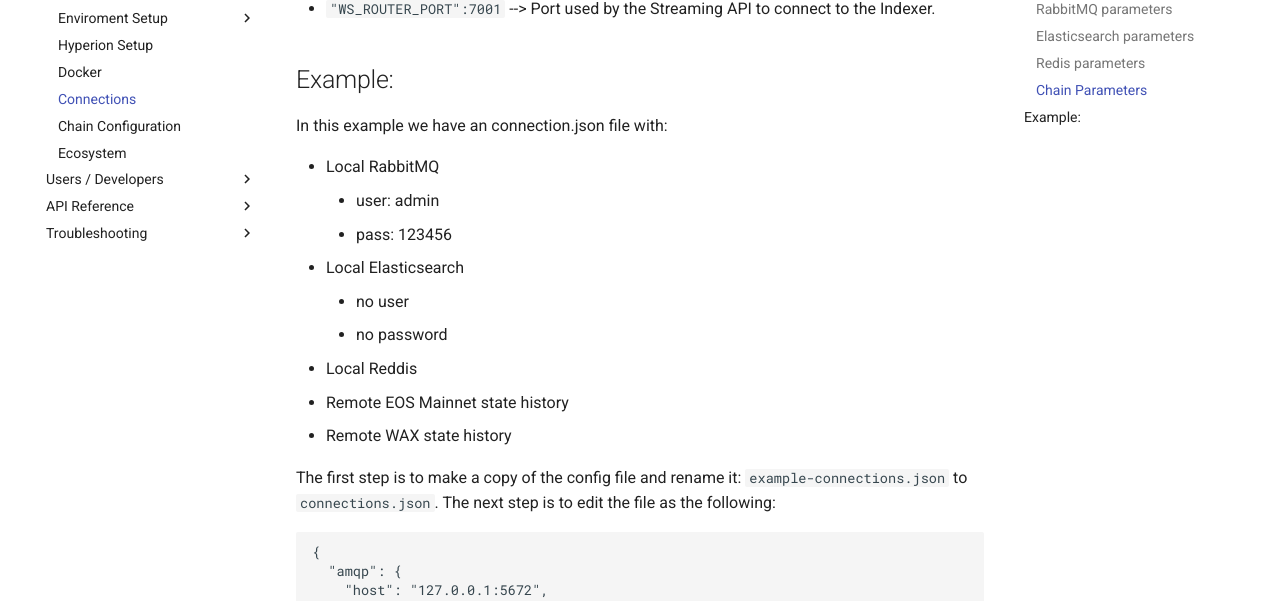
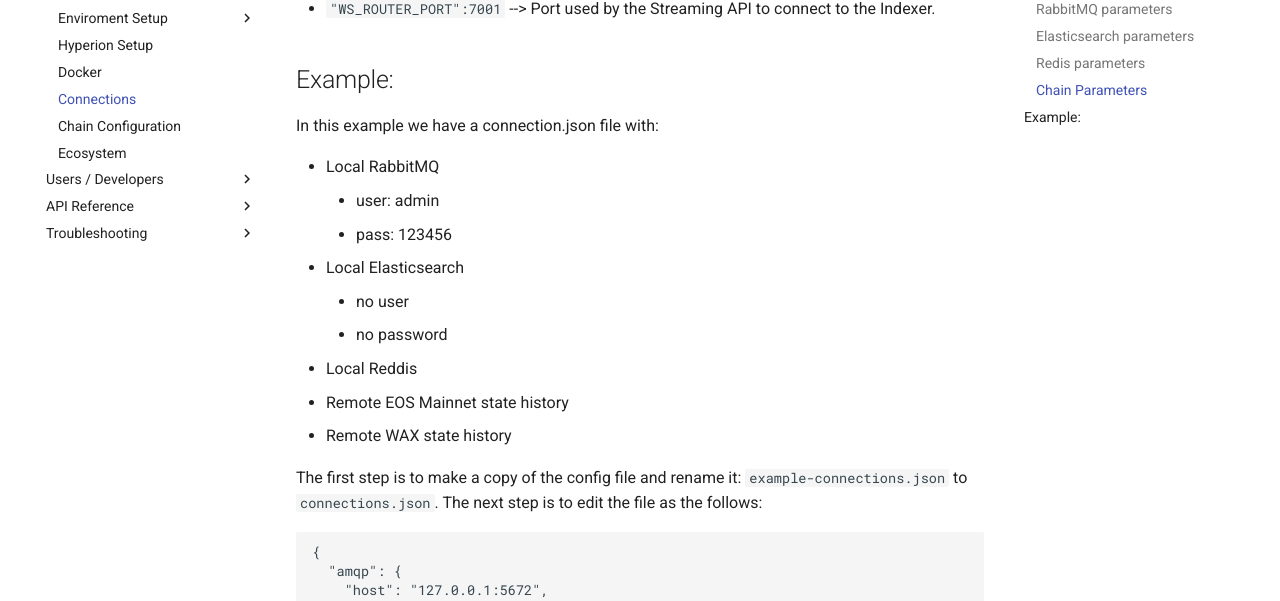
Before and after one commit to eosrio/hyperion-docs, an MkDocs documentation site: the page built from docs/connections.md, in a window 1280 px wide and 900 px high, scrolled down 943 px. Shown: the part 144-745 px from the top of the window. Built offline with MkDocs 1.6.1 and Material for MkDocs 9.7.7, drawn with Linux system fonts in a browser that asks for light colours; comment, search, counter and statistics services are not loaded.

Commit message:
Update connections.md

`````diff
--- a/docs/connections.md
+++ b/docs/connections.md
@@ -27,7 +27,7 @@
    - `"WS_ROUTER_PORT":7001` --> Port used by the Streaming API to connect to the Indexer.
 
 ## Example:
-In this example we have an connection.json file with:
+In this example we have a connection.json file with:
 
   - Local RabbitMQ
       - user: admin
@@ -40,7 +40,7 @@
   - Remote WAX state history
 
 The first step is to make a copy of the config file and rename it: `example-connections.json` to `connections.json`.
-The next step is to edit the file as the following:
+The next step is to edit the file as the follows:
 
 ````json
 {
`````
